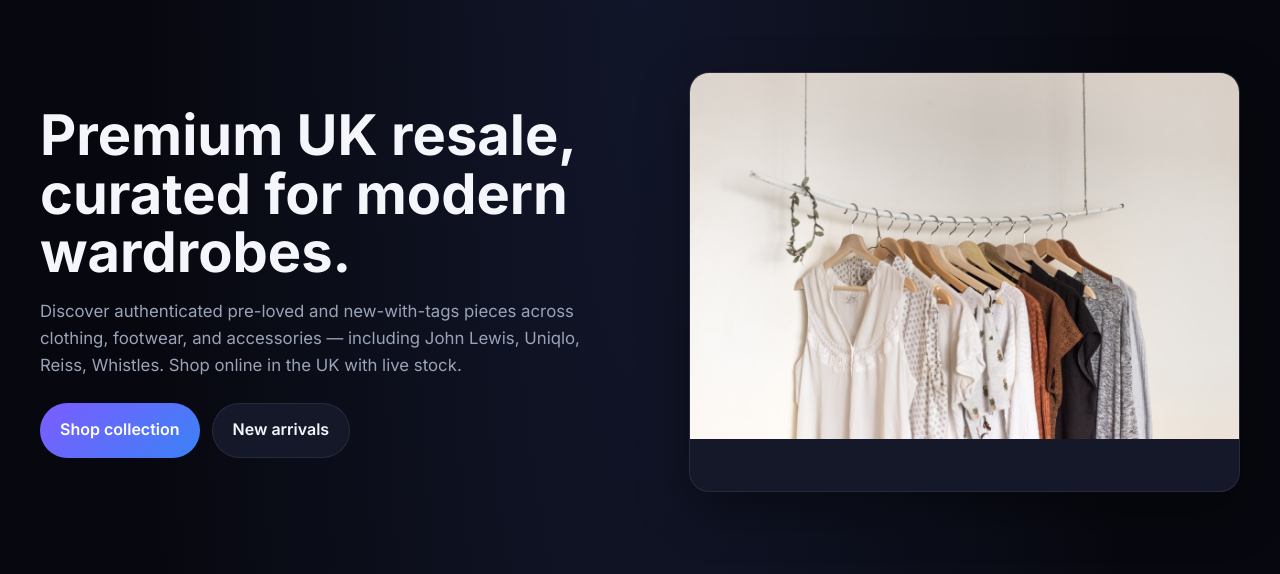
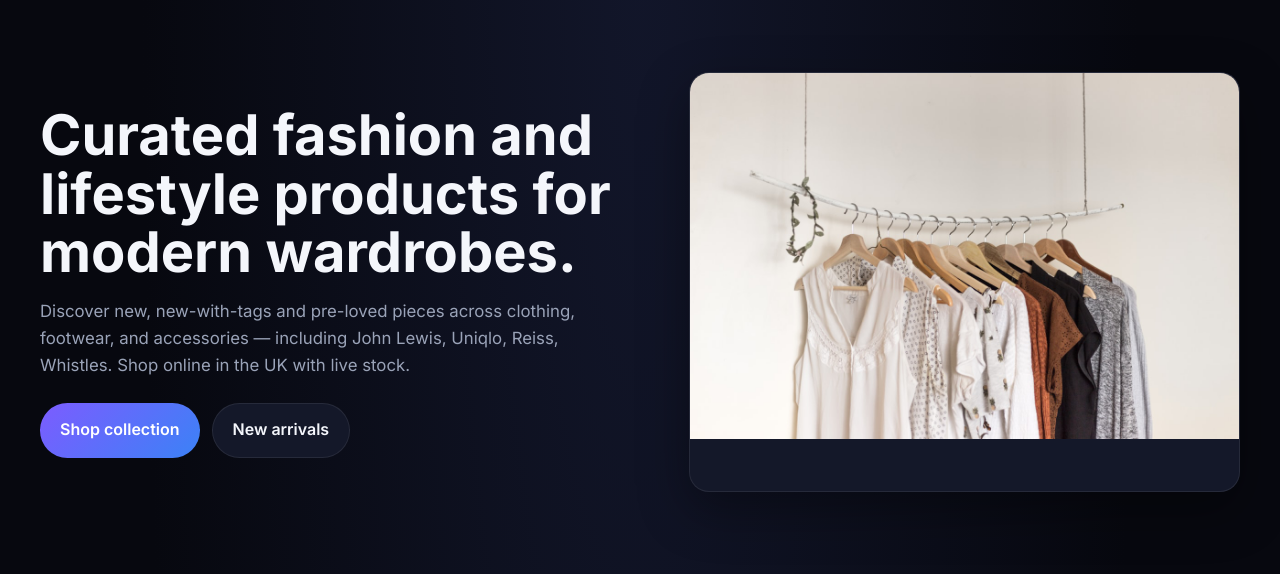
Before and after one commit to druvouk-collab/druvo-uk-website, a FastAPI app: page / in a window 1280 px wide. Shown: the part 80-654 px from the top of the page. Run offline with FastAPI, Linux system fonts and the light colour scheme.

Commit message:
Hide demo catalogue items from public storefront surfaces.
Apply live-only filtering in CatalogService, fix New Arrivals routing, and refresh FAQ/homepage customer copy.

Co-authored-by: Cursor <cursoragent@cursor.com>

```diff
--- a/app/routes/shop.py
+++ b/app/routes/shop.py
@@ -6,7 +6,7 @@ import json
 from dataclasses import asdict
 
 from fastapi import APIRouter, Query, Request
-from fastapi.responses import HTMLResponse
+from fastapi.responses import HTMLResponse, RedirectResponse
 
 from app.config import get_settings
 from app.services.seo_service import organization_json_ld, product_json_ld, website_json_ld
@@ -30,7 +30,7 @@ from app.services.seo_metadata import (
 )
 from app.templating import templates
 from app.services.catalog_service import CatalogFilters, CatalogService
-from app.services.catalog_visibility import filter_live_products, is_live_catalog_product
+from app.services.catalog_visibility import is_live_catalog_product
 
 router = APIRouter()
 catalog = CatalogService()
@@ -80,7 +80,6 @@ async def _shop_context(request: Request, filters: CatalogFilters, page_title: s
 async def home(request: Request):
     snapshot = await catalog.load_snapshot()
     products = snapshot.products
-    live_products = filter_live_products(products)
     categories = snapshot.categories
     new_arrivals = [p for p in products if p.is_new_arrival][:4]
     sale_items = [p for p in products if p.is_on_sale][:4]
@@ -89,10 +88,10 @@ async def home(request: Request):
         request,
         "pages/home.html",
         {
-            "page_title": "Premium UK Resale",
-            "document_title": home_document_title(live_products or products),
-            "seo_description": home_meta_description(live_products or products),
-            "catalog_brands": catalog_brands(live_products or products),
+            "page_title": "Curated fashion & lifestyle",
+            "document_title": home_document_title(products),
+            "seo_description": home_meta_description(products),
+            "catalog_brands": catalog_brands(products),
             "categories": categories,
             "new_arrivals": new_arrivals,
             "sale_items": sale_items,
@@ -101,8 +100,8 @@ async def home(request: Request):
             "catalog_notice": snapshot.notice,
             "organization_json_ld": organization_json_ld(),
             "website_json_ld": website_json_ld(),
-            "item_list_json_ld": item_list_json_ld(live_products[:12], "Featured products", "/")
-            if live_products
+            "item_list_json_ld": item_list_json_ld(products[:12], "Featured products", "/")
+            if products
             else None,
         },
     )
@@ -122,13 +121,18 @@ async def shop_page(
 ):
     filters = _filter_params(q, category, size, colour, min_price, max_price, in_stock, sort)
     ctx = await _shop_context(request, filters, "Shop", "Shop All")
-    live = filter_live_products(ctx["products"])
-    ctx["document_title"] = shop_document_title(live or ctx["products"])
-    ctx["seo_description"] = shop_meta_description(live or ctx["products"])
+    products = ctx["products"]
+    ctx["document_title"] = shop_document_title(products)
+    ctx["seo_description"] = shop_meta_description(products)
     ctx["item_list_json_ld"] = (
-        item_list_json_ld(live[:12], "Shop all products", "/shop") if live else None
+        item_list_json_ld(products[:12], "Shop all products", "/shop") if products else None
     )
     return templates.TemplateResponse(request, "pages/shop.html", ctx)
+
+
+@router.get("/new", response_class=HTMLResponse)
+async def new_arrivals_shortcut():
+    return RedirectResponse(url="/new-arrivals", status_code=301)
 
 
 @router.get("/new-arrivals", response_class=HTMLResponse)
@@ -197,7 +201,7 @@ async def product_detail(request: Request, slug: str):
     if not product:
         return templates.TemplateResponse(request, "pages/404.html", {"page_title": "Not found"}, status_code=404)
     related = await catalog.list_products(CatalogFilters(category_slug=product.category_slug))
-    related = [p for p in related if p.slug != slug][:4]
+    related = [p for p in related if p.slug != slug and is_live_catalog_product(p)][:4]
     default_variant = product.first_in_stock_variant()
     from app.services.seo_service import canonical_site_url
 
--- a/app/services/catalog_service.py
+++ b/app/services/catalog_service.py
@@ -11,6 +11,7 @@ from app.lib.druvo_api.client import DruvoApiClient
 from app.lib.druvo_api.errors import CatalogApiError
 from app.lib.druvo_api.image_proxy import to_website_proxy_path, to_website_proxy_url
 from app.services.catalog_snapshot import CatalogSnapshot
+from app.services.catalog_visibility import filter_live_products
 from app.types.commerce import Category, Product
 
 logger = logging.getLogger(__name__)
@@ -33,6 +34,7 @@ class CatalogFilters:
     on_sale_only: bool = False
     new_arrivals_only: bool = False
     sort: str = "featured"
+    public_only: bool = True
 
 
 class CatalogService:
@@ -132,6 +134,9 @@ class CatalogService:
         if filters.new_arrivals_only:
             result = [p for p in result if p.is_new_arrival]
 
+        if filters.public_only:
+            result = filter_live_products(result)
+
         return self._sort(result, filters.sort)
 
     def _sort(self, products: list[Product], sort: str) -> list[Product]:
--- a/app/templates/pages/faq.html
+++ b/app/templates/pages/faq.html
@@ -12,6 +12,6 @@
   <h2>Can I return an item?</h2>
   <p>Yes — see our <a href="/returns">Returns Policy</a> for UK return windows and conditions.</p>
   <h2>Is stock live?</h2>
-  <p>Stock shown on product pages reflects our catalogue service. When connected to DRUVO AI Enterprise, quantities will sync from master inventory in near real time.</p>
+  <p>Stock shown on product pages is updated from our live inventory system.</p>
 </article>
 {% endblock %}
--- a/app/templates/pages/home.html
+++ b/app/templates/pages/home.html
@@ -24,9 +24,9 @@
 
   <div class="hero-copy">
 
-    <h1>Premium UK resale, curated for modern wardrobes.</h1>
+    <h1>Curated fashion and lifestyle products for modern wardrobes.</h1>
 
-    <p>Discover authenticated pre-loved and new-with-tags pieces across clothing, footwear, and accessories{% if catalog_brands %} — including {{ catalog_brands | join(', ') }}{% endif %}. Shop online in the UK with live stock.</p>
+    <p>Discover new, new-with-tags and pre-loved pieces across clothing, footwear, and accessories{% if catalog_brands %} — including {{ catalog_brands | join(', ') }}{% endif %}. Shop online in the UK with live stock.</p>
 
     <div class="hero-actions">
 
@@ -120,7 +120,7 @@
 
 <section class="section container">
 
-  <div class="section-head"><div><h2>Featured resale picks</h2><p>Popular pieces available to shop online now</p></div></div>
+  <div class="section-head"><div><h2>Featured picks</h2><p>Popular pieces available to shop online now</p></div></div>
 
   <div class="product-grid">
 
```
Also changed, not shown: tests/test_storefront_public_catalog.py (added, +157 -0 lines).
